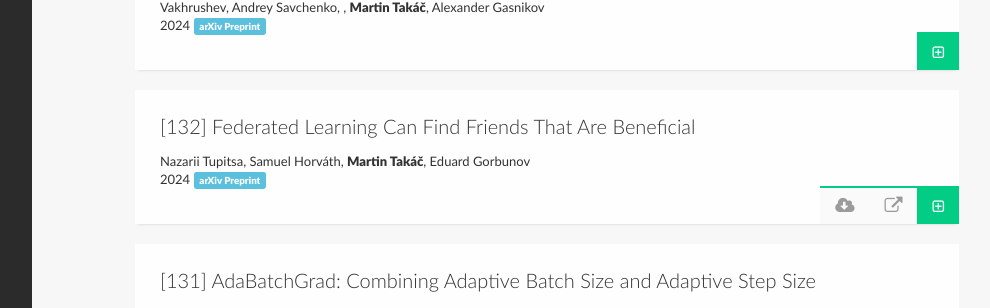
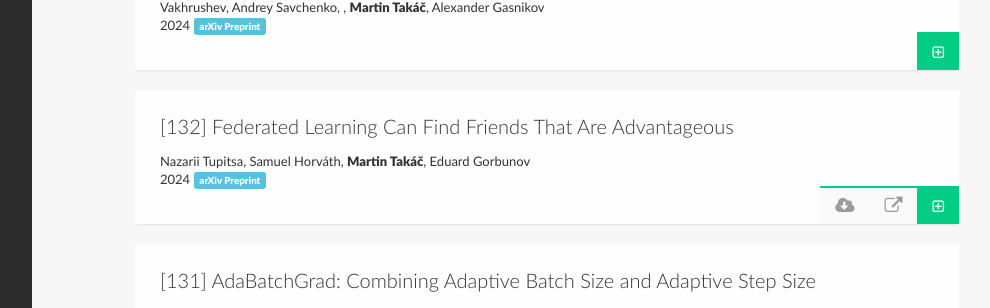
Before and after one commit to martintaki/takac.github.io, a Jekyll site: the page built from Publications.html, in a window 1280 px wide. Shown: the part 4371-4679 px from the top of the page, without its empty margins (218-1208 px from the left). Built offline with Jekyll 4.4.1, drawn with Linux system fonts in a browser that asks for light colours; nearby versions of some CDN libraries; library files that are not in the unit come from our copies.

Commit message:
update 10-09-2024

```diff
--- a/_data/papers.yaml
+++ b/_data/papers.yaml
@@ -562,7 +562,7 @@
     \ Eduard Gorbunov"
   link: https://arxiv.org/abs/2402.05050
   pdf: https://arxiv.org/pdf/2402.05050.pdf
-  title: Federated Learning Can Find Friends That Are Beneficial
+  title: Federated Learning Can Find Friends That Are Advantageous
   type: tpaper
   year: '2024'
 - abstract: "\nThis paper presents a novel adaptation of the Stochastic Gradient Descent\
```
